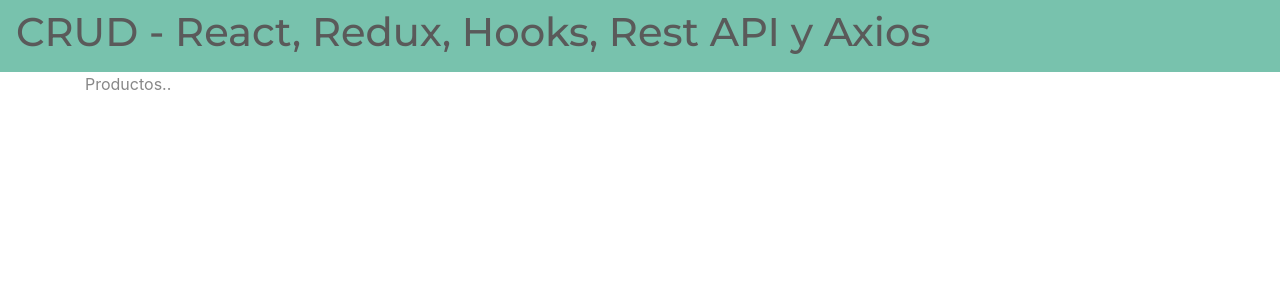
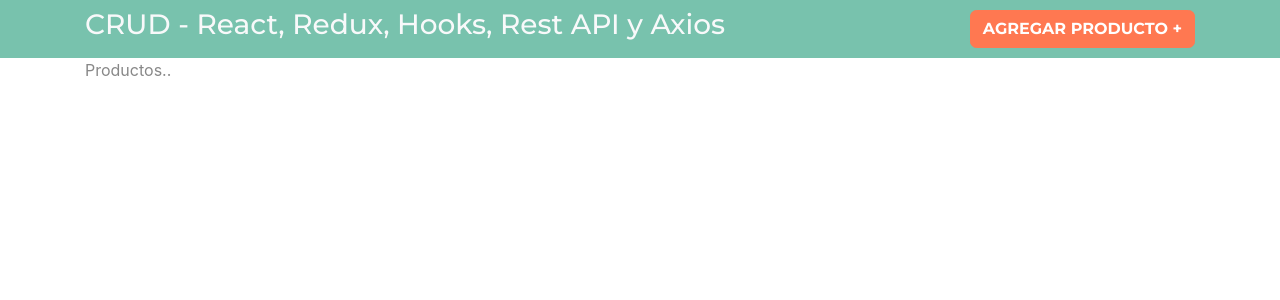
Before and after one commit to gabyballester/crud-libros-react-redux-hooks-axios-json_server, a React (Create React App) app: page / in a window 1280 px wide. Shown: the top 300 px of the page. Built offline with nearby package versions, Linux system fonts and the light colour scheme.

Commit message:
Agrego al header link para llevar a Productos y botón para agregar nuevo

```diff
--- a/src/components/Header.jsx
+++ b/src/components/Header.jsx
@@ -1,12 +1,28 @@
-import React from 'react';
+import React from "react";
+import { Link } from "react-router-dom";
 
 const Header = () => {
-    return (
-        <nav className="navbar navbar-expand-lg
-        navbar-dark bg-primary justify-content-between">
-            <h1>CRUD - React, Redux, Hooks, Rest API y Axios</h1>
-        </nav>
-     );
-}
+  return (
+    <nav
+      className="navbar navbar-expand-lg
+        navbar-dark bg-primary justify-content-between"
+    >
+      <div className="container">
+        <h3>
+          <Link to={"/"} className="text-light">
+            CRUD - React, Redux, Hooks, Rest API y Axios
+          </Link>
+        </h3>
+        <Link
+          to={"/productos/nuevo"}
+          className="btn btn-danger
+        nuevo-post d-block d-md-inline-block"
+        >
+          Agregar Producto &#43; {/* + */}
+        </Link>
+      </div>
+    </nav>
+  );
+};
 
 export default Header;
```
